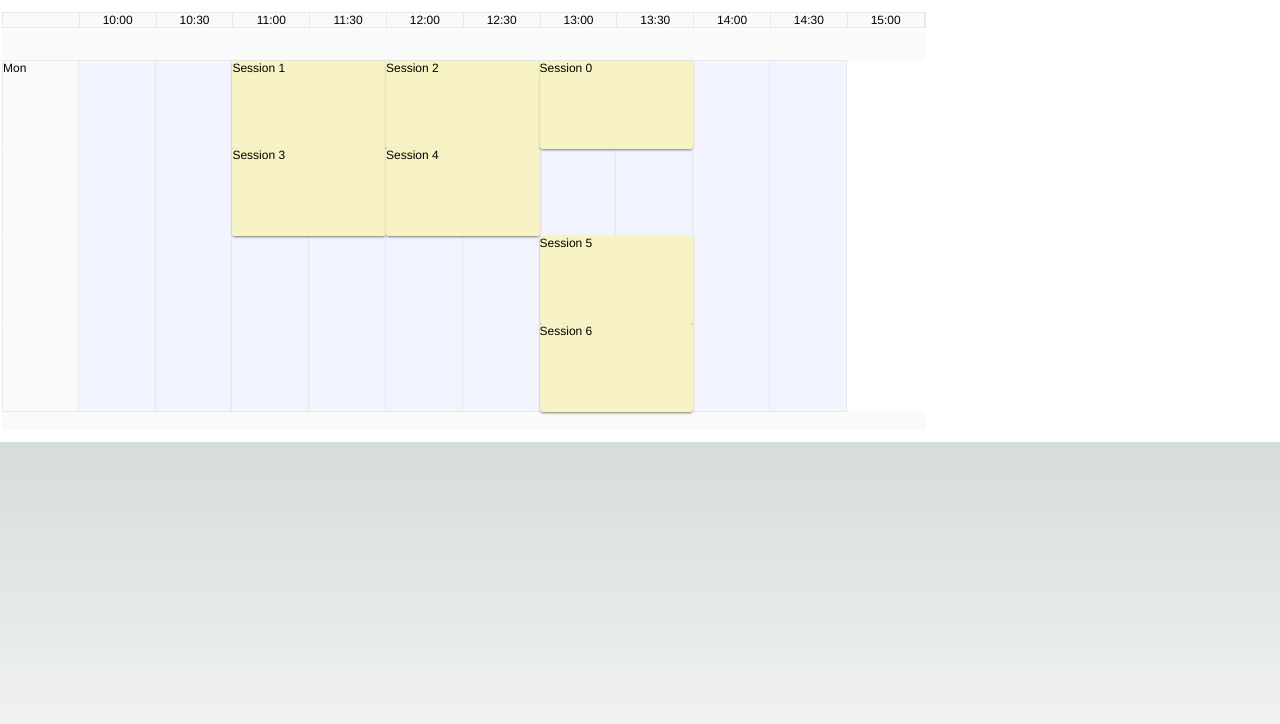
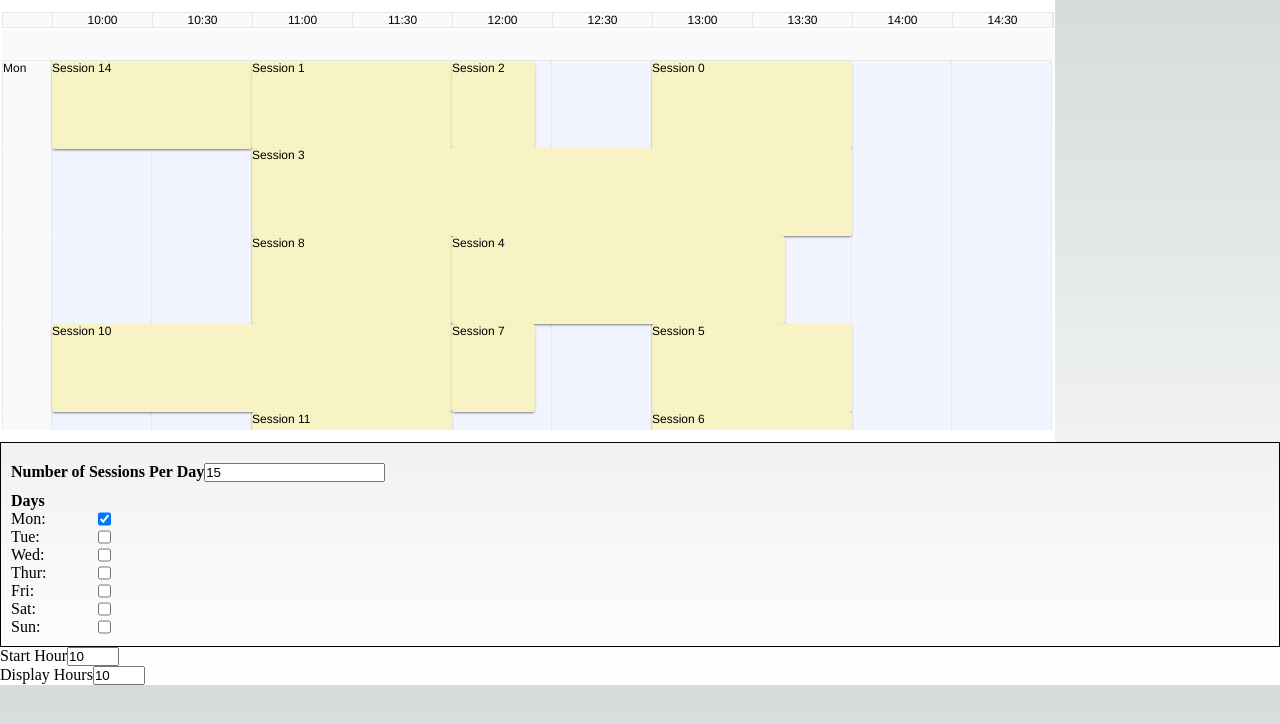
Before and after one commit to theowright2017/full-rework-of-interactive-schedule-grid, a Next.js app: page / in a window 1280 px wide. Shown: the top 724 px of the page. Built offline with nearby package versions, Linux system fonts and the light colour scheme.

Commit message:
new3 - added config and relevant

```diff
--- /dev/null
+++ b/src/components/config/ConfigColumn.jsx
@@ -0,0 +1,94 @@
+import React from "react";
+import styles from "../../styles/Config.module.scss";
+
+const Content = (props) => {
+	const { numOfSessions, setNumOfSessions, selectedDays, setSelectedDays } =
+		props;
+
+	return (
+		<div className={styles.content_container}>
+			<div className={styles.content_wrap}>
+				<label for={"sessions"}>Number of Sessions Per Day</label>
+				<input
+					id={"sessions"}
+					type={"number"}
+					value={numOfSessions}
+					onChange={(e) => setNumOfSessions(e.target.value)}
+				/>
+			</div>
+			<div className={styles.content_wrap}>
+				<label for={"days"}>Days</label>
+				{["Mon", "Tue", "Wed", "Thur", "Fri", "Sat", "Sun"].map((day) => (
+					<div key={day} className={styles.day_check}>
+						<label for={day}>{day}: </label>
+						<input
+							id={"day"}
+							key={day}
+							type={"checkbox"}
+							name={day}
+							checked={selectedDays.has(day)}
+							onChange={(e) =>
+								setSelectedDays((set) => {
+									if (set.has(e.target.name)) {
+										set.delete(e.target.name);
+										return new Set(set);
+									} else {
+										return new Set(set.add(e.target.name));
+									}
+								})
+							}
+						/>
+					</div>
+				))}
+			</div>
+		</div>
+	);
+};
+
+const Display = (props) => {
+    const {
+        startHour,
+        setStartHour,
+        displayHours,
+        setDisplayHours
+    } = props;
+
+    console.log('START', startHour)
+	return (
+		<div className={styles.display_container}>
+			<div className={styles.display_wrap}>
+				<label for={"startHour"}>Start Hour</label>
+				<input
+					id={"startHour"}
+					type={"number"}
+                    min={0}
+                    max={38}
+					value={startHour}
+                    step={1}
+					onChange={(e) => setStartHour(Number(e.target.value))}
+				/>
+			</div>
+            <div className={styles.display_wrap} >
+                <label for={'displayHours'}>Display Hours</label>
+                <input
+                    id={'displayHours'}
+                    type={'number'}
+                    min={1}
+                    max={24}
+                    value={displayHours}
+                    onChange={(e) => setDisplayHours(Number(e.target.value))}
+
+/>
+            </div>
+		</div>
+	);
+};
+
+const Config = (props) => {
+	return <div className={styles.config_container}>{props.children}</div>;
+};
+
+Config.Content = Content;
+Config.Display = Display;
+
+export default Config;
--- a/src/components/grid/ScheduleGrid.tsx
+++ b/src/components/grid/ScheduleGrid.tsx
@@ -1,31 +1,34 @@
 import React from "react";
 import { Session } from "@/pages/api/SessionGenerator";
 import {
-	Day,
 	StaticDayRow,
-	SlotNum,
-	config,
 	SubRow,
 } from "../table/RowGenerator";
+import {ConfigResult, Day, SlotNum } from "@/pages/api/config";
 import { VirtualItem, useVirtualizer } from "@tanstack/react-virtual";
 import { Dispatch, SetStateAction, useRef, useState } from "react";
 import { columnGenerator } from "../table/ColumnGenerator";
 import styles from "../../styles/Table.module.scss";
 
 import { Virtuoso } from "react-virtuoso";
+import { getSlotFromDurationMins } from "../helpers/gridHelpers";
 
 type Props = {
 	allSubRows: SubRow[];
 	data: StaticDayRow[];
+	config: ConfigResult;
 };
 
 const ScheduleGrid = (props: Props) => {
 	const containerRef = useRef<HTMLDivElement>(null);
 
 	const rows = props.data;
+	const {config} = props;
+
+	const cellWidth = 1000 / config.displayHours;
 
 	return (
-		<div style={{padding: '10px 10px 10px 0', backgroundColor: 'white'}}>
+		<div style={{width: '1055px'}} className={styles.grid_wrapper}>
 			<table className={styles.table}>
 				<thead>
 					{[...columnGenerator()].map((headerGroup) => (
@@ -34,10 +37,20 @@ const ScheduleGrid = (props: Props) => {
 							className={styles.header_row}
 							style={{ display: "flex" }}
 						>
-						<th className={styles.header_cell}></th>
-						{config.slotTimes.map((time) => (
-							<th key={time} className={styles.header_cell}>
-								{time}
+							<th style={{width: '50px'}} className={styles.header_cell} ></th>
+							{/* {config.slotTimes.map((time) => ( */}
+							{Array.from(
+								{
+									length: config.displayHours
+								},
+								(_, idx) => (config.tempslotStart * 2) + idx -1
+							).map((slotNum) => (
+								<th
+									key={config.slotTimes[slotNum]}
+									style={{width: `${cellWidth}px`}}
+									className={styles.header_cell}
+								>
+									{config.slotTimes[slotNum]}
 								</th>
 							))}
 						</tr>
@@ -45,7 +58,7 @@ const ScheduleGrid = (props: Props) => {
 				</thead>
 				<tbody>
 					<Virtuoso
-					style={{ height: "400px" }}
+						style={{ height: "400px", overflowX: 'hidden' }}
 						data={props.allSubRows}
 						itemContent={(subRowIndex, subRow) => {
 							const isTopSubOfDayRow = subRow.index === 0;
@@ -58,6 +71,8 @@ const ScheduleGrid = (props: Props) => {
 								? styles.isLast
 								: "";
 
+
+
 							return (
 								<React.Fragment>
 									{subRow.index === 0 && <SpacerRow />}
@@ -69,7 +84,7 @@ const ScheduleGrid = (props: Props) => {
 											return (
 												<React.Fragment>
 													{subRow.index === 0 ? (
-													<td  className={borderClass}>
+														<td className={borderClass} style={{width: '50px'}}>
 															<DayCellWithTitle
 																rows={rows}
 																subRow={subRow}
@@ -77,28 +92,33 @@ const ScheduleGrid = (props: Props) => {
 															/>
 														</td>
 													) : (
-													<td  className={borderClass}>
+														<td className={borderClass} style={{width: '50px'}}>
 															<DayCellEmpty rowIsOpen={rowIsOpen} />
 														</td>
 													)}
 													{Array.from(
 														{
 															length:
-															config.lastAvailableSlotNum -
-															config.tempslotStart,
+																config.displayHours,
 														},
-													(_, idx) => config.tempslotStart + idx
+														(_, idx) => (config.tempslotStart * 2) + idx
 													).map((slotNum, slotIndex) => {
 														const { subRowMap } = subRow!;
-													const slotHasItem = subRowMap.has(slotNum as SlotNum);
+														const slotHasItem = subRowMap.has(
+															slotNum as SlotNum
+														);
 
 														const item = slotHasItem
 															? subRowMap.get(slotNum as number)
 															: undefined;
 
+														console.log('subRowMap', subRowMap)
+														console.log('NUM', slotNum)
+
 														return (
 															<td
 																key={`slotCell_${slotIndex}_${slotNum}`}
+																style={{width: `${cellWidth}px`}}
 																className={`${styles.data_cell} ${borderClass}`}
 															>
 																{item ? (
@@ -106,6 +126,8 @@ const ScheduleGrid = (props: Props) => {
 																		item={item}
 																		rowIsOpen={rowIsOpen}
 																		setRowIsOpen={setRowIsOpen}
+																		cellWidth={cellWidth}
+
 																	/>
 																) : (
 																	<SlotCellEmpty rowIsOpen={rowIsOpen} />
@@ -139,8 +161,10 @@ const TableRow = (props: {
 
 	return (
 		<tr
-			className={`${styles.grid_row} ${rowIsOpen.size > 0 ? styles.rowOpen : styles.rowClosed}`}
-			style={{  display: "flex" }}
+			className={`${styles.grid_row} ${
+				rowIsOpen.size > 0 ? styles.rowOpen : styles.rowClosed
+			}`}
+			style={{ display: "flex" }}
 		>
 			{props.children(rowIsOpen, setRowIsOpen)}
 		</tr>
@@ -176,11 +200,15 @@ const SlotCellWithItem = (props: {
 	item: Session;
 	rowIsOpen: Set<number>;
 	setRowIsOpen: Dispatch<SetStateAction<Set<number>>>;
+	cellWidth: number;
 }) => {
 	const [cardIsOpen, setCardIsOpen] = useState(false);
 
-	const { item, setRowIsOpen } = props;
+	const { item, setRowIsOpen, cellWidth } = props;
 
+	const itemWidth = (item.isoDuration.endMinsAfterMidnight - item.isoDuration.startMinsAfterMidnight) / 30
+
+	console.log('WIDTH', item)
 	return (
 		<React.Fragment>
 			<div
@@ -192,6 +220,7 @@ const SlotCellWithItem = (props: {
 				className={`${styles.session_card} ${
 					cardIsOpen ? styles.cardOpen : styles.cardClosed
 				}`}
+				style={{width: `${cellWidth * itemWidth}px`}}
 				onClick={() => {
 					if (cardIsOpen) {
 						setRowIsOpen((set) => {
--- a/src/components/table/RowGenerator.tsx
+++ b/src/components/table/RowGenerator.tsx
@@ -1,89 +1,9 @@
 import { Session, sessionListGenerator } from "@/pages/api/SessionGenerator";
+import { Day, buildConfig } from "@/pages/api/config";
 import { gridCoordinatesPerDayRow } from "@/pages/api/gridCoords";
+import { config } from "process";
 
-export type Day = "Mon" | "Tue" | "Wed" | "Thur" | "Fri" | "Sat" | "Sun";
-export type TimeSlot =
-	| "10:00"
-	| "10:30"
-	| "11:00"
-	| "11:30"
-	| "12:00"
-	| "12:30"
-	| "13:00"
-	| "13:30"
-	| "14:00"
-	| "14:30"
-	| "15:00";
-export type SlotNum =
-	| 1
-	| 2
-	| 3
-	| 4
-	| 5
-	| 6
-	| 7
-	| 8
-	| 9
-	| 10
-	| 11
-	| 12
-	| 13
-	| 14
-	| 15
-	| 16
-	| 17
-	| 18
-	| 19
-	| 20
-	| 21
-	| 22
-	| 23
-	| 24
-	| 25
-	| 26
-	| 27
-	| 28
-	| 29
-	| 30
-	| 31
-	| 32
-	| 33
-	| 34
-	| 35
-	| 36;
-// , "Tue", "Wed", "Thur", "Fri", "Sat", "Sun"
-export const config: {
-	numDays: number;
-	daysToShow: Day[];
-	tempslotStart: number;
-	slotsPerHour: number;
-	lastAvailableSlotNum: number;
-	slotTimes: TimeSlot[];
-	slotNumbers: SlotNum[];
-} = {
-	numDays: 7,
-	daysToShow: ["Mon", "Tue", "Wed", "Thur"],
-	tempslotStart: 20,
-	slotsPerHour: 2,
-	lastAvailableSlotNum: 30,
-	slotTimes: [
-		"10:00",
-		"10:30",
-		"11:00",
-		"11:30",
-		"12:00",
-		"12:30",
-		"13:00",
-		"13:30",
-		"14:00",
-		"14:30",
-		"15:00",
-	],
-	slotNumbers: [
-		1, 2, 3, 4, 5, 6, 7, 8, 9, 10, 11, 12, 13, 14, 15, 16, 17, 18, 19, 20, 21,
-		22, 23, 24, 25, 26, 27, 28, 29, 30, 31, 32, 33, 34, 35, 36,
-	],
-};
+
 
 export type SubRow = {
 	index: number;
@@ -97,14 +17,27 @@ export type StaticDayRow = {
 	subRows: SubRow[];
 };
 
-export const StaticDayRowGenerator = (): StaticDayRow[] => {
-	const dayRows = config.daysToShow.map((day, rowIndex) => {
+export const StaticDayRowGenerator = (
+	// num = 10,
+	sessionList: Session[],
+	days: Day[],
+	configSetup: {
+		startHour: number,
+		displayHours: number,
+		selectedDays: Set<Day>
+	}
+): StaticDayRow[] => {
+	const dayRows = days.map((day, rowIndex) => {
 		const row: StaticDayRow = {
 			day: day,
 			id: day,
 			subRows: gridCoordinatesPerDayRow(
-				sessionListGenerator(day, 7),
-				config
+				sessionList,
+				buildConfig(
+					configSetup.startHour,
+					configSetup.displayHours,
+					configSetup.selectedDays
+				)
 			).map((map, index) => {
 				return {
 					index: index,
--- a/src/pages/api/SessionGenerator.ts
+++ b/src/pages/api/SessionGenerator.ts
@@ -1,4 +1,5 @@
-import { Day, SlotNum } from "@/components/table/RowGenerator";
+import { Day } from "./config";
+
 
 export type ISODuration = {
 	ISODAY: number;
@@ -13,7 +14,7 @@ export type ISODuration = {
 
 export type Session = {
 	id: number;
-	day: Day;
+	// day: Day;
 	isoDuration: ISODuration;
 };
 
@@ -36,7 +37,7 @@ const isoGenerator = (
 };
 
 const isoList = [
-	isoGenerator(1, 1, 660, 720),
+	isoGenerator(1, 1, 660, 840),
 	isoGenerator(1, 1, 780, 840),
 	isoGenerator(1, 1, 780, 840),
 	isoGenerator(1, 1, 660, 720),
@@ -47,12 +48,12 @@ const isoList = [
 	isoGenerator(1, 1, 720, 820),
 ]
 
-export const sessionListGenerator = (day: Day, length: number): Session[] => {
+export const sessionListGenerator = (length: number): Session[] => {
 	const sessions = Array.from({ length: length }, (__, idx) => idx).map((index) => {
 		const isoDuration = isoList[Math.floor(Math.random() * 9)]
 		const session: Session = {
 			id: index,
-			day: day,
+			// day: day,
 			isoDuration: isoDuration,
 		};
 
--- /dev/null
+++ b/src/pages/api/config.ts
@@ -0,0 +1,158 @@
+export type Day = "Mon" | "Tue" | "Wed" | "Thur" | "Fri" | "Sat" | "Sun";
+export type TimeSlot =
+	| "00:00"
+	| "00:30"
+	| "01:00"
+	| "01:30"
+	| "02:00"
+	| "02:30"
+	| "03:00"
+	| "03:30"
+	| "04:00"
+	| "04:30"
+	| "05:30"
+	| "06:00"
+	| "06:30"
+	| "07:00"
+	| "07:30"
+	| "08:00"
+	| "08:30"
+	| "09:00"
+	| "09:30"
+	| "10:00"
+	| "10:30"
+	| "11:00"
+	| "11:30"
+	| "12:00"
+	| "12:30"
+	| "13:00"
+	| "13:30"
+	| "14:00"
+	| "14:30"
+	| "15:00"
+	| "15:30"
+	| "16:00"
+	| "16:30"
+	| "17:00"
+	| "17:30"
+	| "18:00"
+	| "18:30"
+	| "19:00"
+	| "19:30"
+	| "20:00";
+export type SlotNum =
+	| 1
+	| 2
+	| 3
+	| 4
+	| 5
+	| 6
+	| 7
+	| 8
+	| 9
+	| 10
+	| 11
+	| 12
+	| 13
+	| 14
+	| 15
+	| 16
+	| 17
+	| 18
+	| 19
+	| 20
+	| 21
+	| 22
+	| 23
+	| 24
+	| 25
+	| 26
+	| 27
+	| 28
+	| 29
+	| 30
+	| 31
+	| 32
+	| 33
+	| 34
+	| 35
+	| 36
+	| 37
+	| 38
+	| 39
+	| 40;
+// , "Tue", "Wed", "Thur", "Fri", "Sat", "Sun"
+
+export interface ConfigResult {
+	numDays: number;
+	daysToShow: Day[];
+	tempslotStart: number;
+	slotsPerHour: number;
+	lastAvailableSlotNum: number;
+	slotTimes: TimeSlot[];
+	slotNumbers: SlotNum[];
+    endSlot: SlotNum;
+    displayHours: number;
+}
+
+export const buildConfig = (
+	startHour = 10,
+	displayHours = 10,
+	selectedDays: Set<Day>
+): ConfigResult => {
+
+    return {
+	numDays: 7,
+	daysToShow: Array.from(selectedDays),
+	tempslotStart: startHour,
+	slotsPerHour: 2,
+	lastAvailableSlotNum: 35,
+    endSlot: 40,
+    displayHours: displayHours,
+	slotTimes: [
+		"00:00",
+		"00:30",
+		"01:00",
+		"01:30",
+		"02:00",
+		"02:30",
+		"03:00",
+		"03:30",
+		"04:00",
+		"04:30",
+		"05:30",
+		"06:00",
+		"06:30",
+		"07:00",
+		"07:30",
+		"08:00",
+		"08:30",
+		"09:00",
+		"09:30",
+		"10:00",
+		"10:30",
+		"11:00",
+		"11:30",
+		"12:00",
+		"12:30",
+		"13:00",
+		"13:30",
+		"14:00",
+		"14:30",
+		"15:00",
+		"15:30",
+		"16:00",
+		"16:30",
+		"17:00",
+		"17:30",
+		"18:00",
+		"18:30",
+		"19:00",
+		"19:30",
+		"20:00",
+	],
+	slotNumbers: [
+		1, 2, 3, 4, 5, 6, 7, 8, 9, 10, 11, 12, 13, 14, 15, 16, 17, 18, 19, 20, 21,
+		22, 23, 24, 25, 26, 27, 28, 29, 30, 31, 32, 33, 34, 35, 36, 37, 38, 39, 40,
+	],
+}};
--- a/src/pages/index.tsx
+++ b/src/pages/index.tsx
@@ -4,22 +4,69 @@ import { Inter } from "next/font/google";
 import styles from "@/styles/Home.module.css";
 // import ScheduleGrid from "@/components/grid/ScheduleGrid";
 import { StaticDayRowGenerator, SubRow } from "@/components/table/RowGenerator";
+import { Day, ConfigResult, buildConfig } from "./api/config";
 import dynamic from "next/dynamic";
+import { useState } from "react";
+import Config from "../components/config/ConfigColumn";
+import { start } from "repl";
+import { sessionListGenerator } from "./api/SessionGenerator";
 
 const inter = Inter({ subsets: ["latin"] });
 
-const ScheduleGrid = dynamic(() => import("@/components/grid/ScheduleGrid"), { ssr: false })
+const ScheduleGrid = dynamic(() => import("@/components/grid/ScheduleGrid"), {
+	ssr: false,
+});
 
-export default function Home() {
-	const data = [...StaticDayRowGenerator()];
+export default function Home({}) {
+	const [sessions, setSessions] = useState(sessionListGenerator(15));
+	const [selectedDays, setSelectedDays] = useState(new Set<Day>(["Mon"]));
+	const [startHour, setStartHour] = useState(10);
+	const [displayHours, setDisplayHours] = useState(10);
+
+	const data = [
+		...StaticDayRowGenerator(
+			sessions,
+			Array.from(selectedDays).map((day) => day),
+			{
+				startHour,
+				displayHours,
+				selectedDays: selectedDays,
+			}
+		),
+	];
+
+	console.log('START', startHour)
+	const configObj = buildConfig(startHour, displayHours, selectedDays);
+
+	console.log('OBJ', configObj)
+
 	const allSubRows = data.flatMap((row) => row.subRows);
 
+	const contentProps = {
+		numOfSessions: sessions.length,
+		setNumOfSessions: (num: number) => setSessions(sessionListGenerator(num)),
+		selectedDays,
+		setSelectedDays,
+	};
+
+	const displayProps = {
+		startHour,
+		setStartHour,
+		displayHours,
+		setDisplayHours,
+	};
+
 	return (
-		<div>
+		<div style={{ display: "flex", flexDirection: 'column' }}>
 			<ScheduleGrid
 				data={data}
 				allSubRows={allSubRows.filter((item): item is SubRow => !!item)}
+				config={configObj}
 			/>
+			<Config>
+				<Config.Content {...contentProps} />
+				<Config.Display {...displayProps} />
+			</Config>
 		</div>
 	);
 }
--- /dev/null
+++ b/src/styles/Config.module.scss
@@ -0,0 +1,21 @@
+.config_container {
+}
+
+.content_container {
+    padding: 10px;
+    border: 1px solid black;
+
+	.content_wrap {
+        margin-top: 10px;
+
+        > label {
+            font-weight: bold;
+        }
+
+		.day_check {
+			display: flex;
+			justify-content: space-between;
+			width: 100px;
+		}
+	}
+}
--- a/src/styles/Table.module.scss
+++ b/src/styles/Table.module.scss
@@ -1,15 +1,25 @@
 $dayCellColour: #fafafa;
 $dayCellBorder: 1px solid #e8e8e8;
-$cellWidth: 6vw;
+$cellWidth: 100%;
 $sessionWidth: 12vw;
 $rowHeight: 11vh;
 $sessionHeightOPEN: 16vh;
 $sessionHeightCLOSED: $rowHeight;
 
+// .grid_wrapper {
+// 	display: flex;
+// 	height: 300px;
+// 	overflow: auto;
+// }
+
 .grid_wrapper {
-	display: flex;
-	height: 300px;
-	overflow: auto;
+	background-color: white;
+	// width: 100%;
+	padding: 10px 10px 10px 0;
+}
+
+.table {
+	width: 100%;
 }
 
 .table_container {
@@ -26,7 +36,7 @@ $sessionHeightCLOSED: $rowHeight;
 	border: $dayCellBorder;
 }
 .header_cell {
-	width: $cellWidth;
+	// width: $cellWidth;
 	border-right: $dayCellBorder;
 	font-weight: 400;
 }
@@ -35,7 +45,7 @@ $sessionHeightCLOSED: $rowHeight;
 	.day_title_cell {
 		background-color: $dayCellColour;
 		height: 20px;
-		width: $cellWidth;
+		// width: $cellWidth;
 		border-bottom: 1px solid $dayCellColour;
 
 		border-left: $dayCellBorder;
@@ -46,7 +56,7 @@ $sessionHeightCLOSED: $rowHeight;
 	.day_blank_cell {
 		background-color: $dayCellColour;
 		height: 20px;
-		width: $cellWidth;
+		// width: $cellWidth;
 
 		border-bottom: 1px solid $dayCellColour;
 		border-top: 1px solid $dayCellColour;
@@ -88,7 +98,7 @@ $sessionHeightCLOSED: $rowHeight;
 
 .data_cell {
 	overflow: visible;
-	width: $cellWidth;
+	// width: $cellWidth;
 	position: relative;
 	height: 100%;
 
@@ -101,7 +111,7 @@ $sessionHeightCLOSED: $rowHeight;
 
 	.session_card {
 		overflow: visible;
-		width: $sessionWidth;
+		// width: $sessionWidth;
 		background-color: #f8f3c4;
 		// border: $dayCellBorder;
 		border-radius: 3px;
```
Lines whose indentation alone changed are shown as unchanged.
